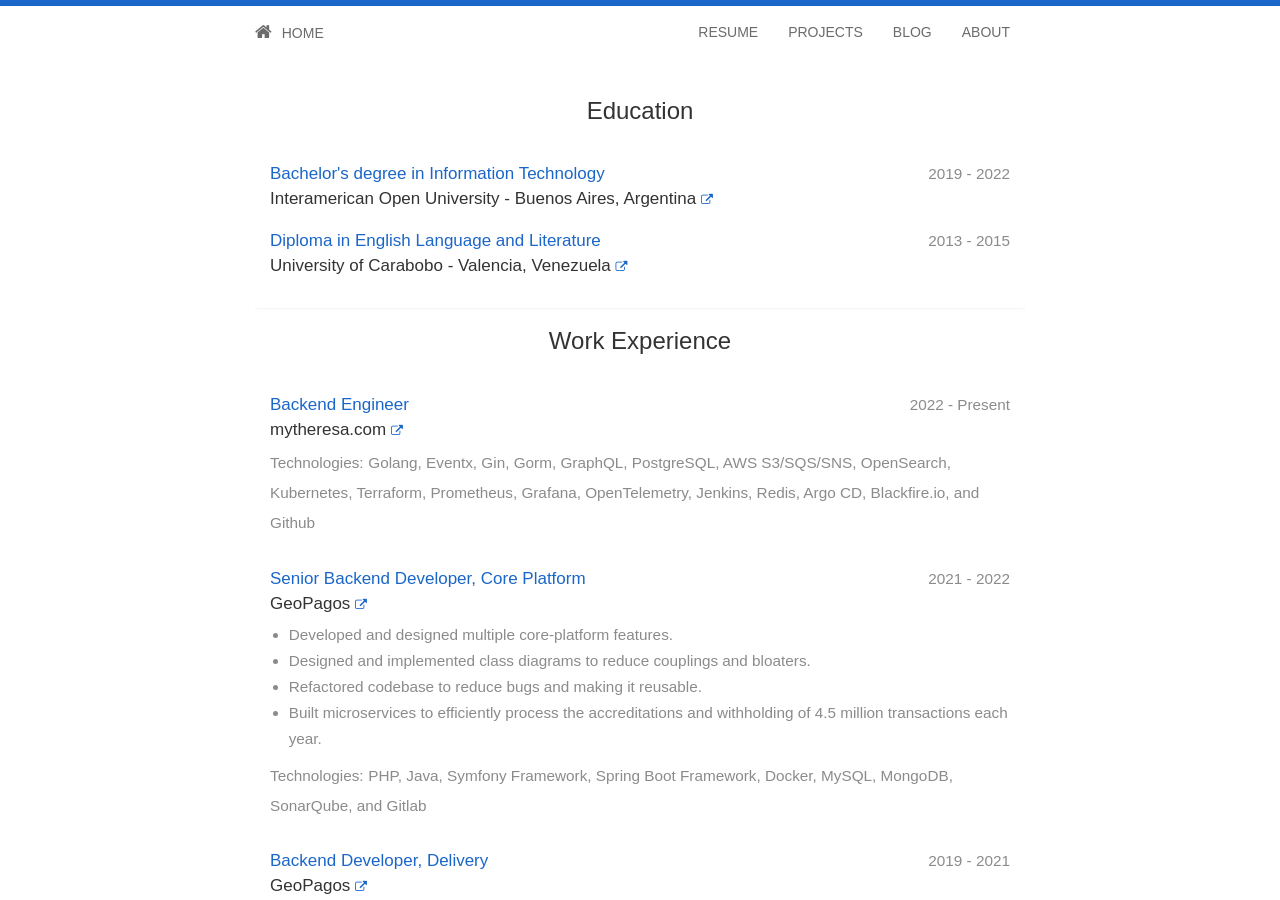
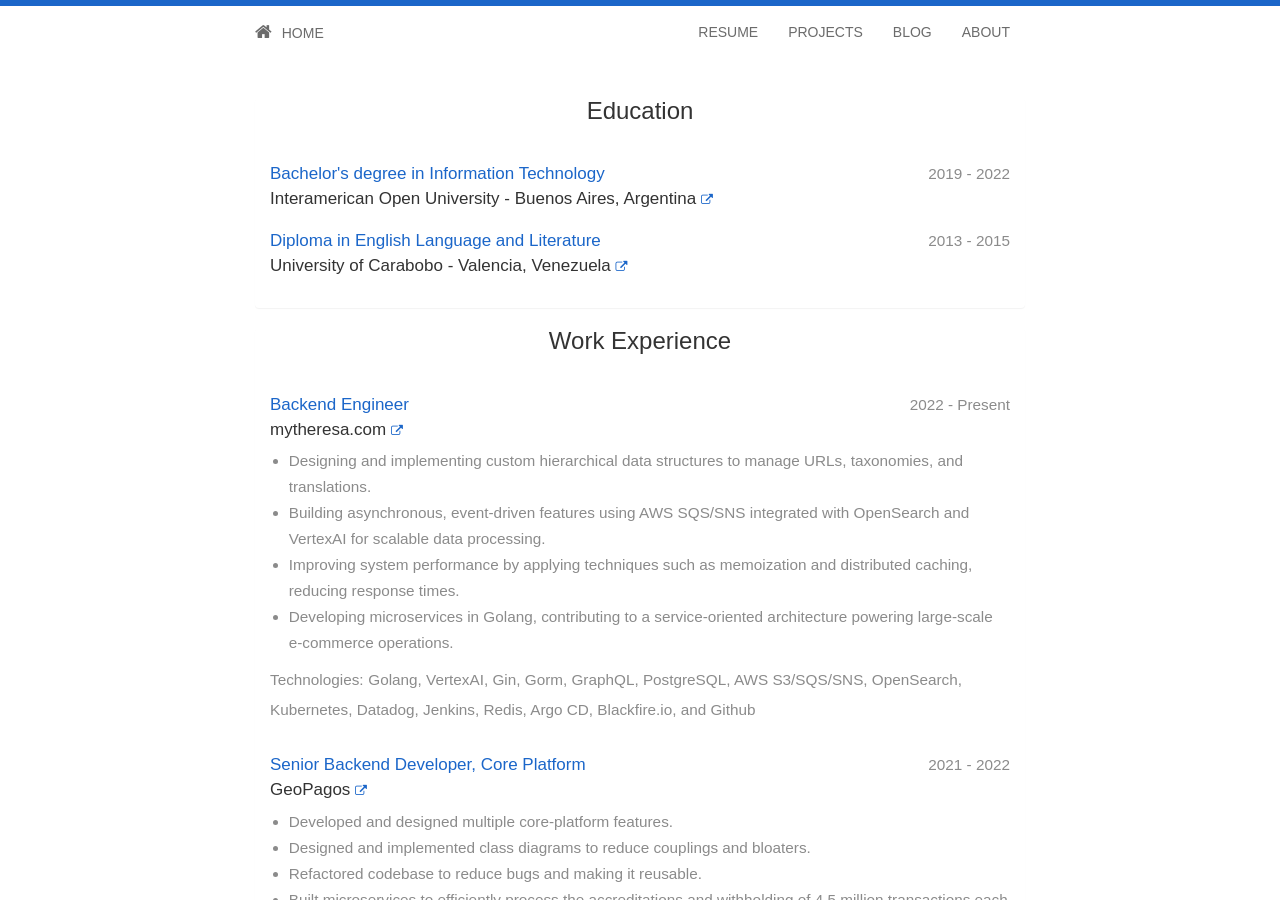
Before and after one commit to jfernancordova/jfernancordova.github.io, a Jekyll site: the page built from resume.html, in a window 1280 px wide and 900 px high. Built offline with Jekyll 4.4.1, drawn with Linux system fonts in a browser that asks for light colours; nearby versions of some CDN libraries.

Commit message:
Update employment.yml with new job details

```diff
--- a/_data/employment.yml
+++ b/_data/employment.yml
@@ -2,9 +2,14 @@
   company: "mytheresa.com"
   link: "https://www.mytheresa.com/"
   dates: "2022 - Present"
+  points:
+    - Designing and implementing custom hierarchical data structures to manage URLs, taxonomies, and translations.
+    - Building asynchronous, event-driven features using AWS SQS/SNS integrated with OpenSearch and VertexAI for scalable data processing.
+    - Improving system performance by applying techniques such as memoization and distributed caching, reducing response times.
+    - Developing microservices in Golang, contributing to a service-oriented architecture powering large-scale e-commerce operations.
   tech:
   - Golang
-  - Eventx
+  - VertexAI
   - Gin
   - Gorm
   - GraphQL
@@ -12,10 +17,7 @@
   - AWS S3/SQS/SNS
   - OpenSearch
   - Kubernetes
-  - Terraform
-  - Prometheus
-  - Grafana
-  - OpenTelemetry
+  - Datadog
   - Jenkins
   - Redis
   - Argo CD
```
